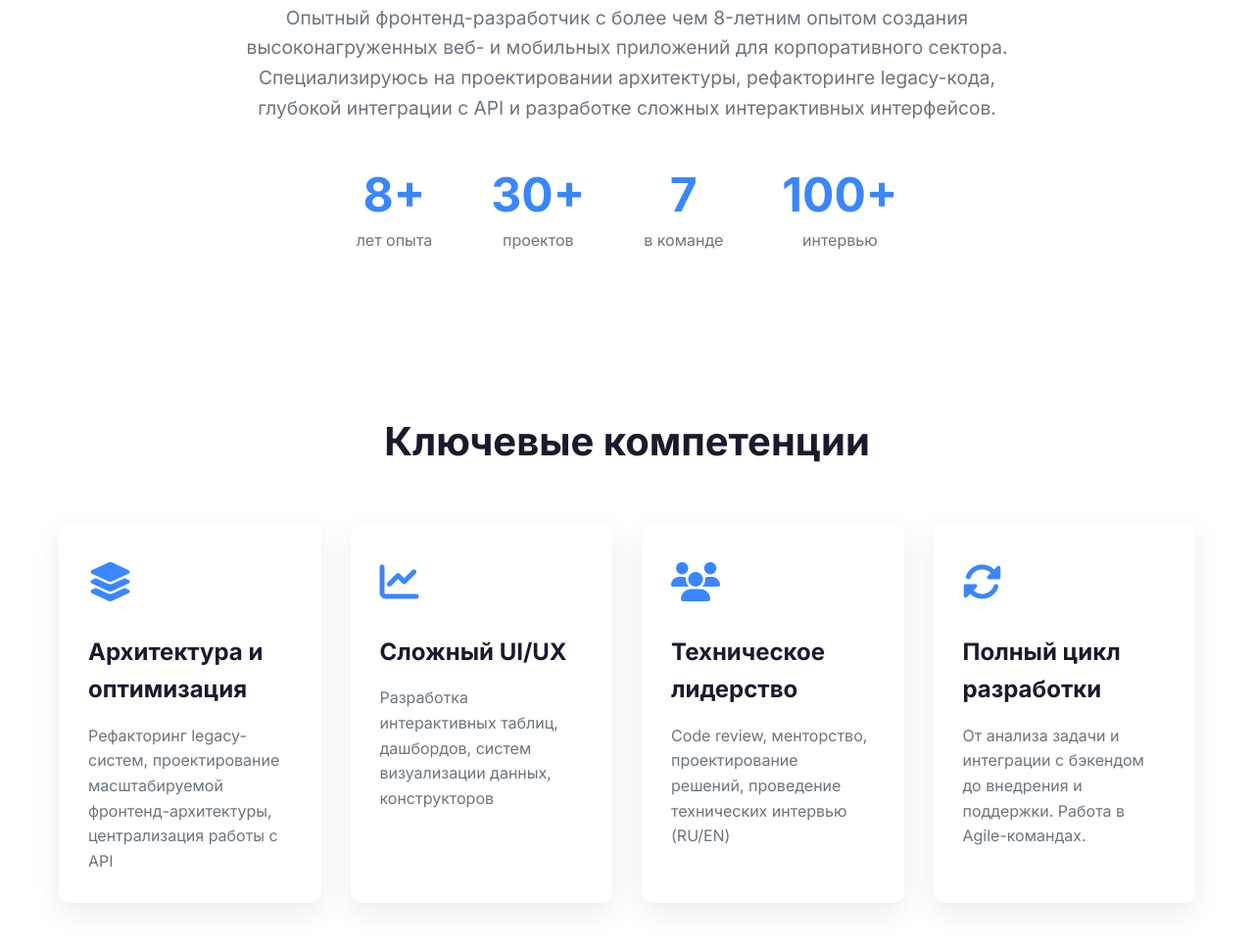
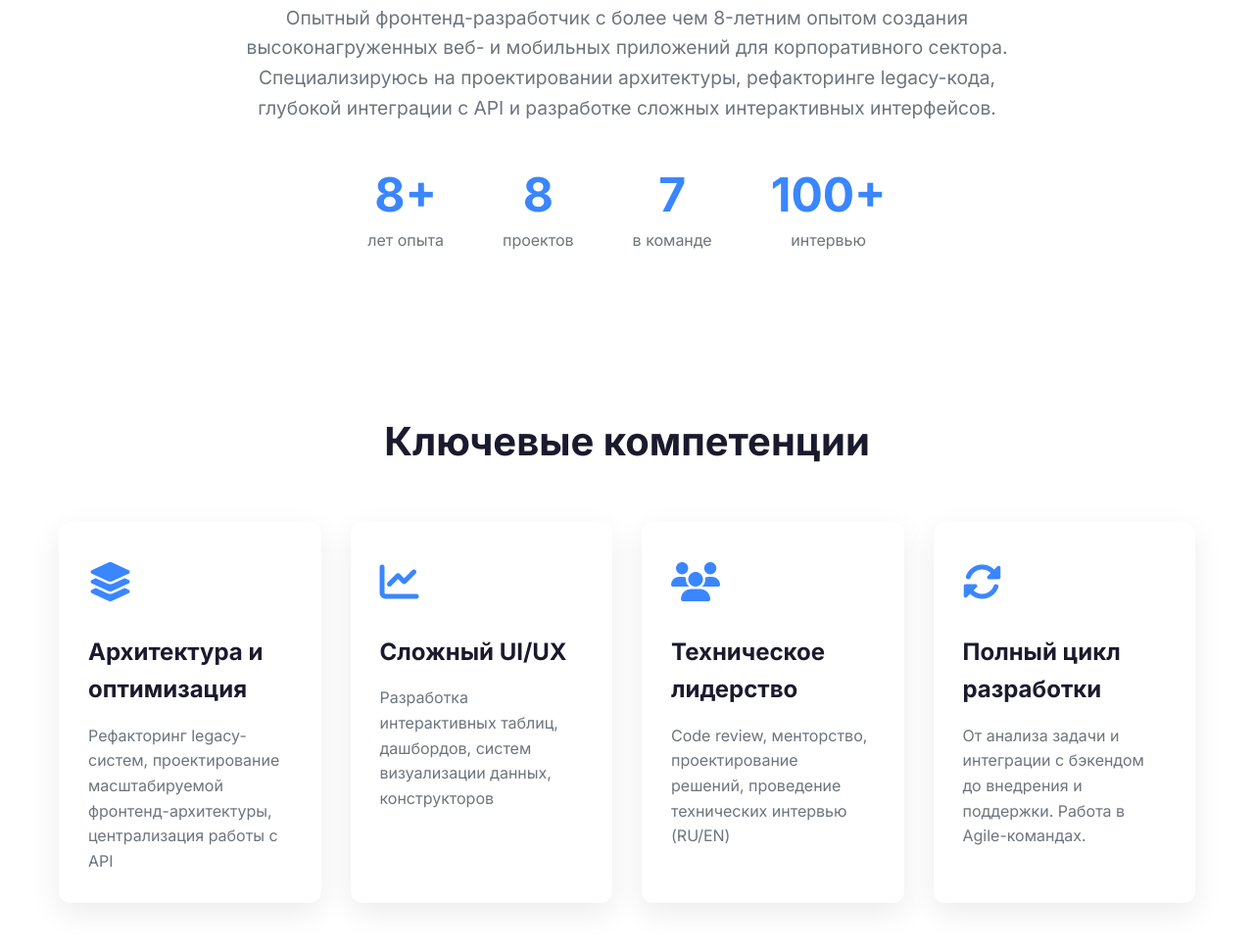
Before and after one commit to MaksimPopov64/portfolio, a plain HTML site: page index.html in a window 1280 px wide. Shown: the part 762-1727 px from the top of the page at 98% size. Drawn offline with nearby package versions, Linux system fonts and the light colour scheme.

Commit message:
fix number

```diff
--- a/index.html
+++ b/index.html
@@ -64,7 +64,7 @@
                         <div class="stat-label">лет опыта</div>
                     </div>
                     <div class="stat">
-                        <div class="stat-number">30+</div>
+                        <div class="stat-number">8</div>
                         <div class="stat-label">проектов</div>
                     </div>
                     <div class="stat">
```
